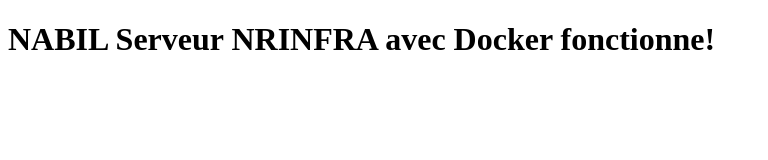
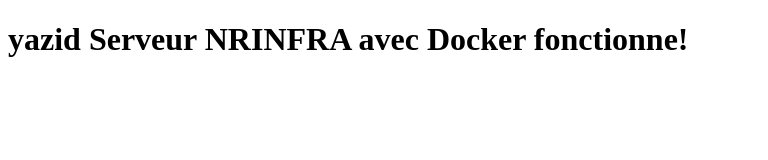
Before and after one commit to nabilio/nginxnabil, a plain HTML site: page monsite/index.html in a window 1280 px wide. Shown: the whole page, without its empty margins (0-768 px from the left). Drawn offline with Linux system fonts and the light colour scheme.

Commit message:
yazid commit

```diff
--- a/monsite/index.html
+++ b/monsite/index.html
@@ -2,9 +2,9 @@
 <!DOCTYPE html>
 <html>
 <head>
-    <title>NABIL Bienvenue chez NRINFRA</title>
+    <title>yazid Bienvenue chez NRINFRA</title>
 </head>
 <body>
-    <h1>NABIL Serveur NRINFRA avec Docker fonctionne!</h1>
+    <h1>yazid Serveur NRINFRA avec Docker fonctionne!</h1>
 </body>
 </html>
```
